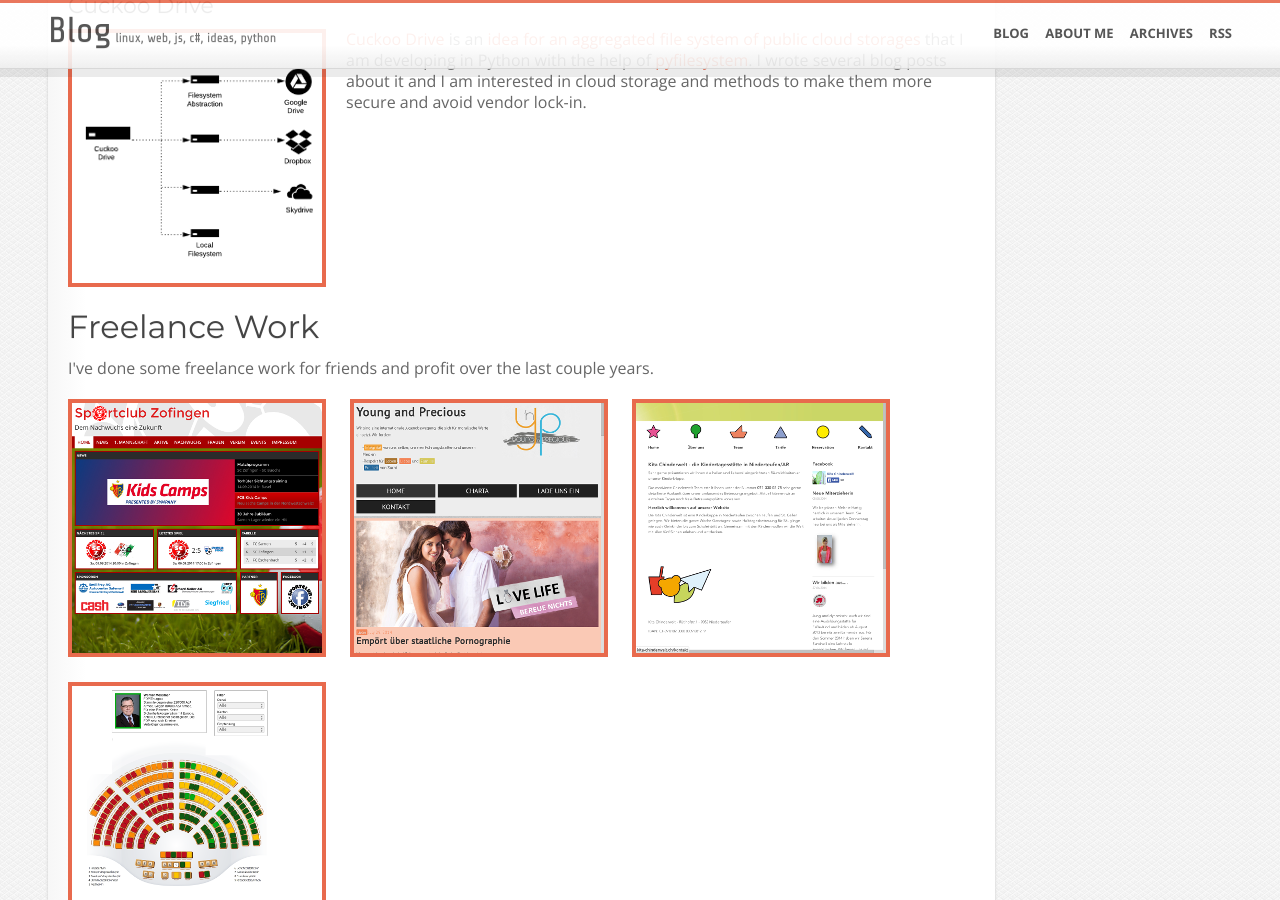
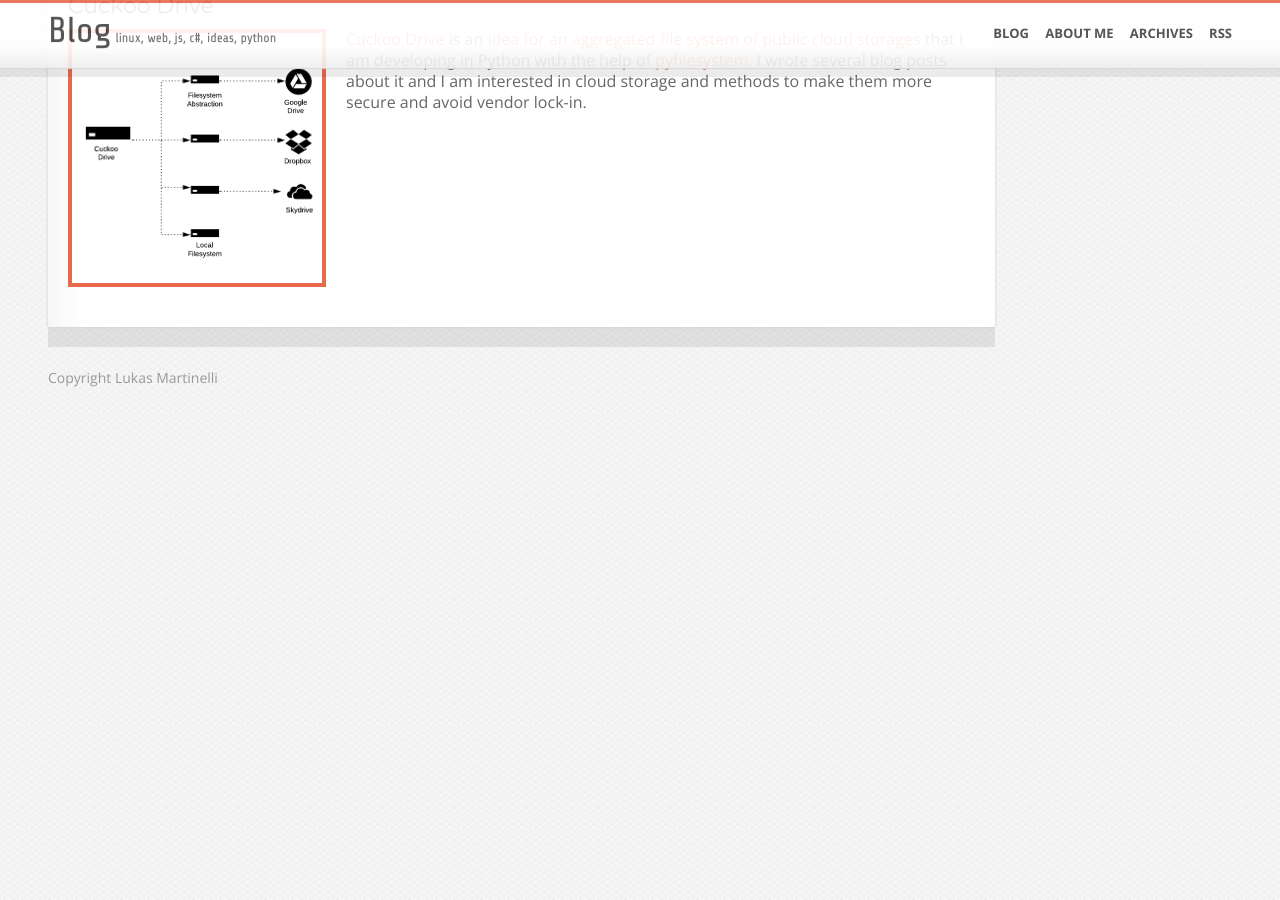
Before and after one commit to lukasmartinelli/lukasmartinelli.github.io, a Jekyll site: the page built from cv.html, in a window 1280 px wide and 900 px high, scrolled down 3410 px. Built offline with Jekyll 4.4.1, drawn with Linux system fonts in a browser that asks for light colours; Markdown is read by kramdown in place of the engine named in the settings; after the commit the page ends 3815 px from its top, so only the background shows below that.

Commit message:
Hide freelance work, want to shift more to OSS

```diff
--- a/cv.html
+++ b/cv.html
@@ -291,15 +291,14 @@ title: Resume Lukas Martinelli
         </p>
         <br clear="all"/>
 
+        <!--
         <h2>Freelance Work</h2>
         <p>
         I've done some freelance work for friends and profit over the last couple years.
         </p>
         <a class="gallery" href="http://sczofingen.ch"><img src="/media/freelance/sczofingen.png"/></a>
-        <a class="gallery" href="http://youngandprecious.ch"><img src="/media/freelance/youngandprecious.png"/></a>
         <a class="gallery" href="http://kita-chinderwelt.ch"><img src="/media/freelance/kitachinderwelt.png"/></a>
         <a class="gallery" href="http://gruppe-giardino.ch/wahlen11/Nationalrat.htm"><img src="/media/freelance/gruppegiardino.png"/></a>
-
-
+        -->
 </div>
 </article>
```
